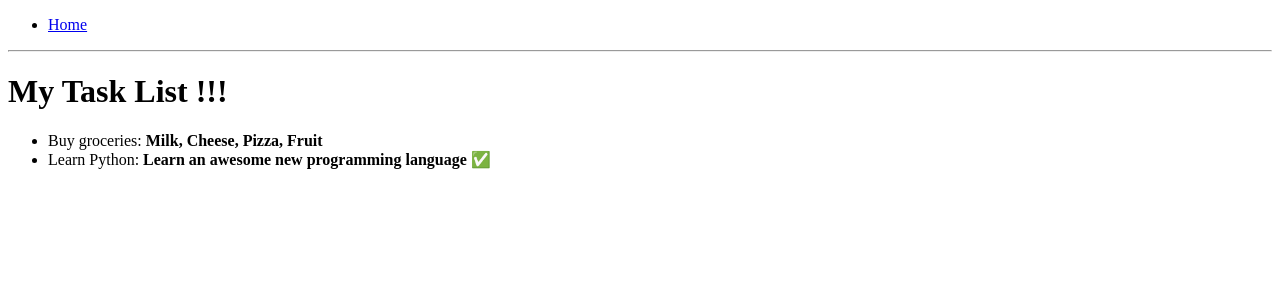
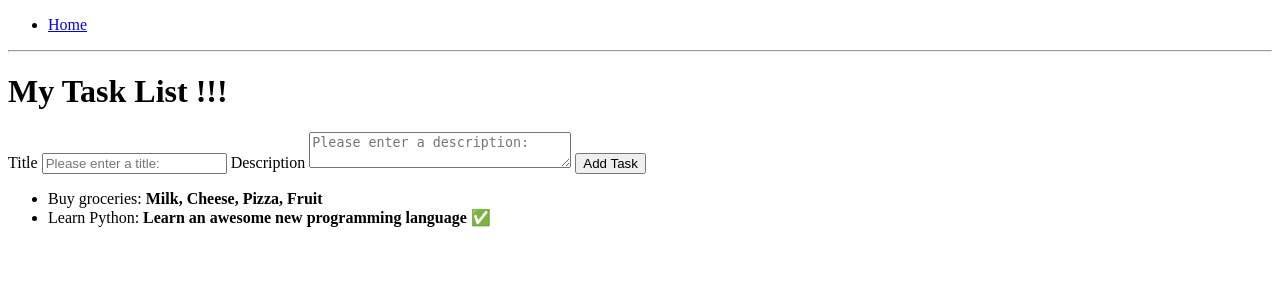
Before and after one commit to abasile1-tech/flask_templates_practice, a Flask app: page /tasks in a window 1280 px wide. Shown: the top 300 px of the page. Run offline with Flask 3, Linux system fonts and the light colour scheme.

Commit message:
We added the ability to add a task

```diff
--- a/controllers/tasks_controller.py
+++ b/controllers/tasks_controller.py
@@ -1,8 +1,17 @@
-from flask import render_template, Blueprint
-from models.task_list import tasks
+from flask import render_template, Blueprint, request
+from models.task_list import tasks, add_new_task
+from models.task import Task
 
 tasks_blueprint = Blueprint("tasks", __name__)
 
 @tasks_blueprint.route('/tasks')
 def index():
     return render_template('index.jinja', title='My Task List', tasks=tasks)
+
+@tasks_blueprint.route('/tasks', methods=['POST'])
+def add_task():
+    task_title = request.form['title']
+    task_description = request.form['description']
+    new_task = Task(task_title, task_description, False)
+    add_new_task(new_task)
+    return render_template('index.jinja', title="My Task List", tasks=tasks)
--- a/models/task_list.py
+++ b/models/task_list.py
@@ -4,3 +4,6 @@ from models.task import Task
 task1 = Task("Buy groceries", "Milk, Cheese, Pizza, Fruit", False)
 task2 = Task("Learn Python", "Learn an awesome new programming language", True)
 tasks = [task1, task2]
+
+def add_new_task(task):
+	tasks.append(task)
--- a/templates/index.jinja
+++ b/templates/index.jinja
@@ -1,5 +1,15 @@
-{% extends 'base.jinja' %} {% block content %}
+{% extends 'base.jinja' %}
+{% block content %}
 <h1>{{ title }} !!!</h1>
+
+<form action="/tasks" method="post">
+  <label for="title">Title</label>
+  <input type="text" name="title" id="title" placeholder="Please enter a title:">
+  <label for="description">Description</label>
+  <textarea name="description" id="description" cols="30" rows="2" placeholder="Please enter a description:"></textarea>
+  <input type="submit" value="Add Task">
+</form>
+
 <ul>
   {% for task in tasks %}
     <li>
```
